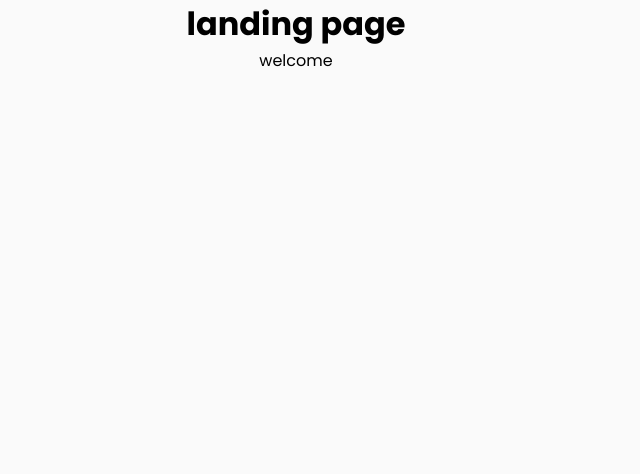
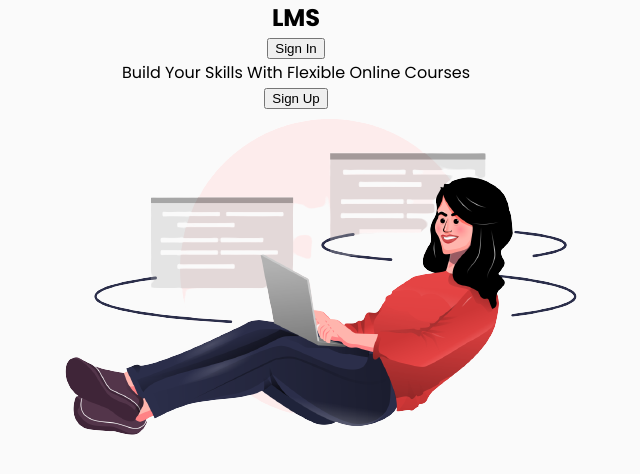
Before and after one commit to HassanObeid89/learning-management-system, a React (Create React App) app: page / in a window 1280 px wide. Shown: the top 474 px of the page, without its empty margins (344-984 px from the left). Built offline with nearby package versions, Linux system fonts and the light colour scheme; no server answers.

Commit message:
Added routes from landing page to sign in or sign up, and a landing bar.

```diff
--- /dev/null
+++ b/src/components/LandingBar.jsx
@@ -0,0 +1,12 @@
+import { Link } from "react-router-dom";
+
+export default function LandingBar() {
+    return (
+        <nav className='landing-bar'>
+            <h1>LMS</h1>
+            <Link to='/sign-in'>
+            <button>Sign In</button>
+            </Link>
+        </nav>
+    )
+}
--- a/src/pages/LandingPage.jsx
+++ b/src/pages/LandingPage.jsx
@@ -1,12 +1,20 @@
-import { useUser } from "../state/UserProvider"
-
+import { useUser } from "../state/UserProvider";
+import LandingBar from "../components/LandingBar";
+import hero from "../assets/images/hero-LMS.png";
+import { Link } from "react-router-dom";
 export default function LandingPage() {
-    const {user} = useUser()
-    console.log("landing page",user)
-    return (
-        <div>
-            <h1>landing page</h1>
-            <p>welcome {user.name}</p>
-        </div>
-    )
+  const { user } = useUser();
+  console.log("landing page", user);
+  return (
+    <div>
+      <LandingBar />
+      <section >
+      <p>Build Your Skills With Flexible Online Courses</p>
+      <Link to="/sign-up">
+        <button>Sign Up</button>
+      </Link>
+      </section>
+      <img src={hero} alt="" />
+    </div>
+  );
 }
```
Also changed, not shown: src/assets/images/hero-LMS.png (added).
